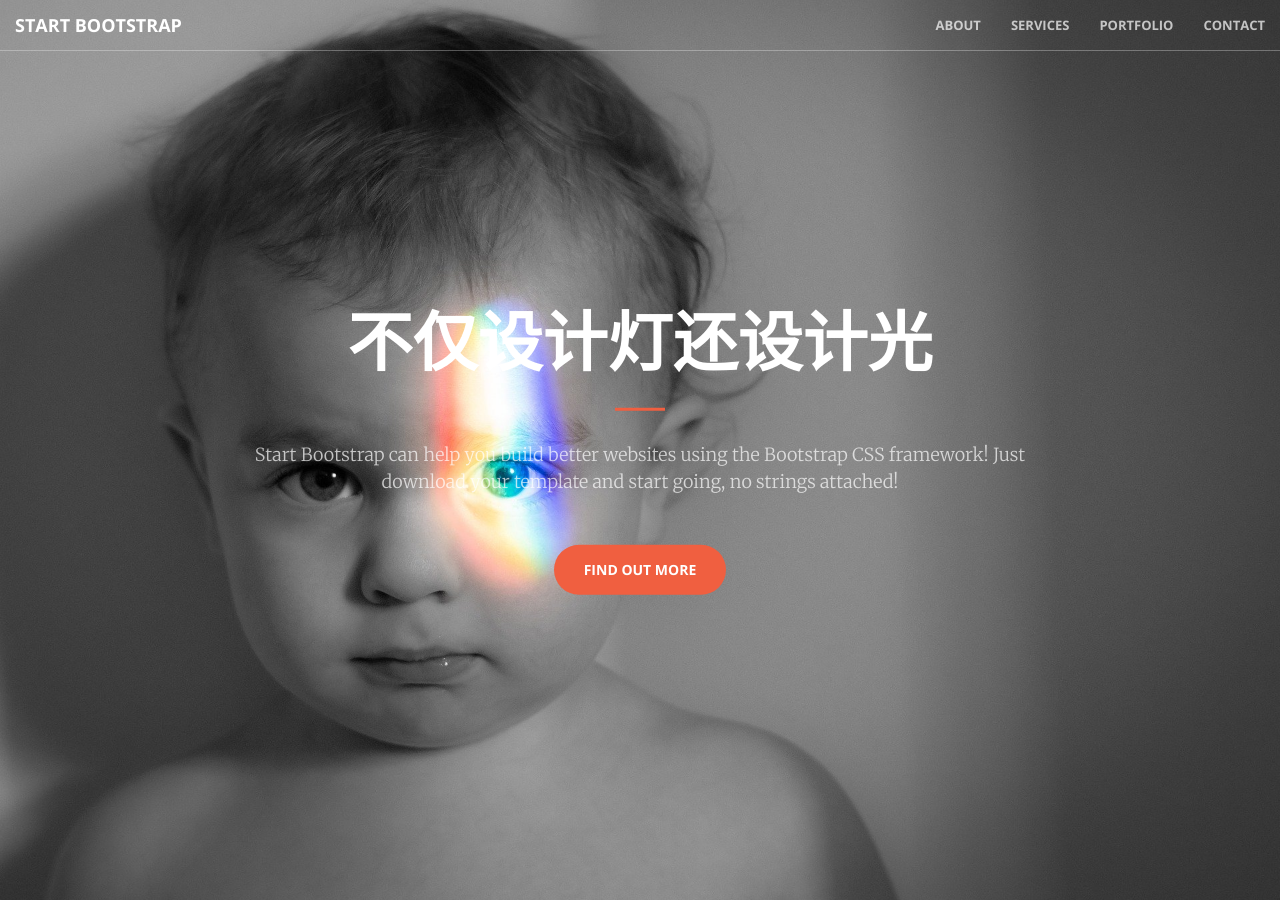
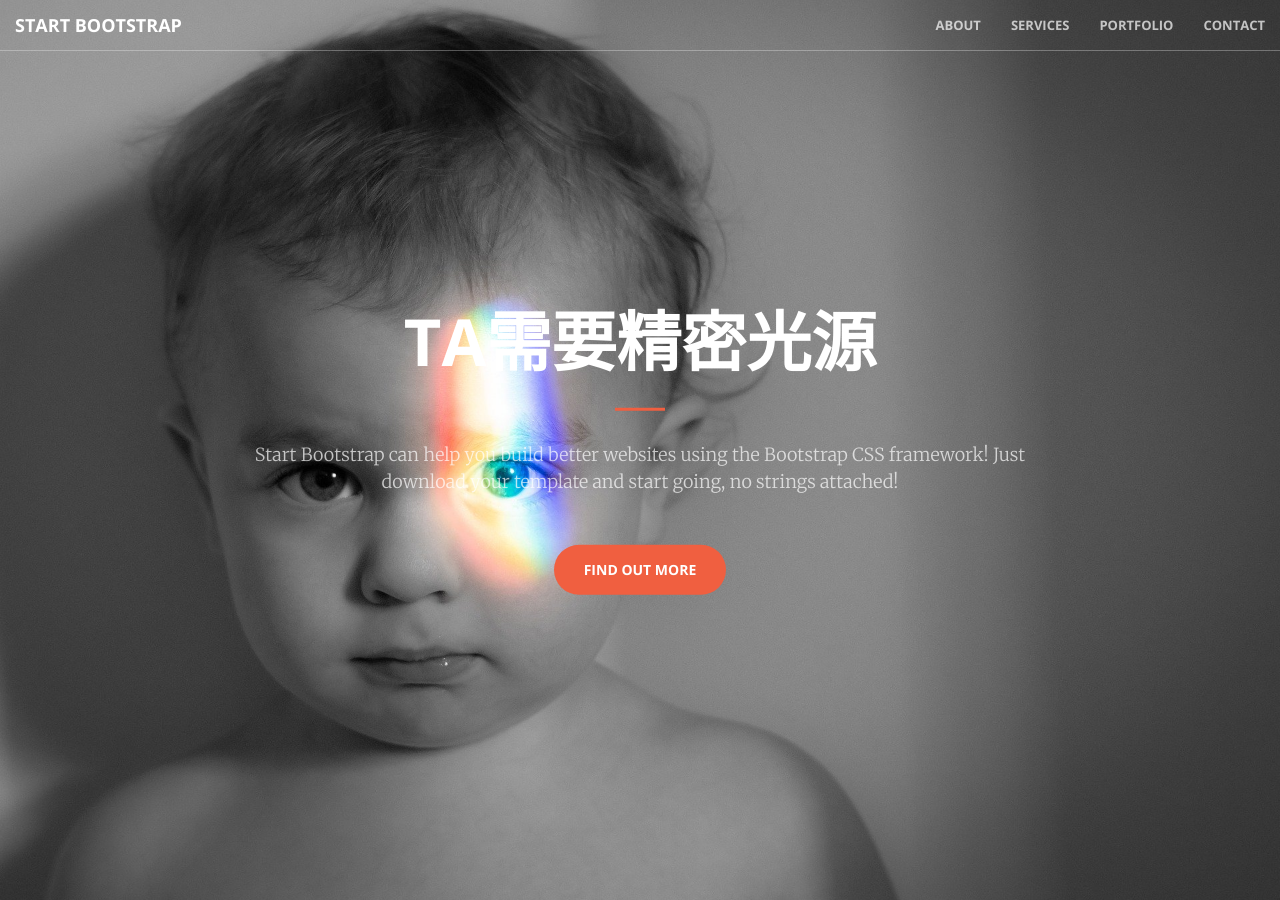
Before and after one commit to taqic/taqic.github.io, a Jekyll site: the page built from index.html, in a window 1280 px wide and 900 px high. Built offline with Jekyll 4.4.1, drawn with Linux system fonts in a browser that asks for light colours.

Commit message:
Update header.html

```diff
--- a/_includes/header.html
+++ b/_includes/header.html
@@ -1,7 +1,7 @@
 <header>
     <div class="header-content">
         <div class="header-content-inner">
-            <h1>不仅设计灯还设计光</h1>
+            <h1>Ta需要精密光源</h1>
             <hr>
             <p>Start Bootstrap can help you build better websites using the Bootstrap CSS framework! Just download your template and start going, no strings attached!</p>
             <a href="#about" class="btn btn-primary btn-xl page-scroll">Find Out More</a>
```
